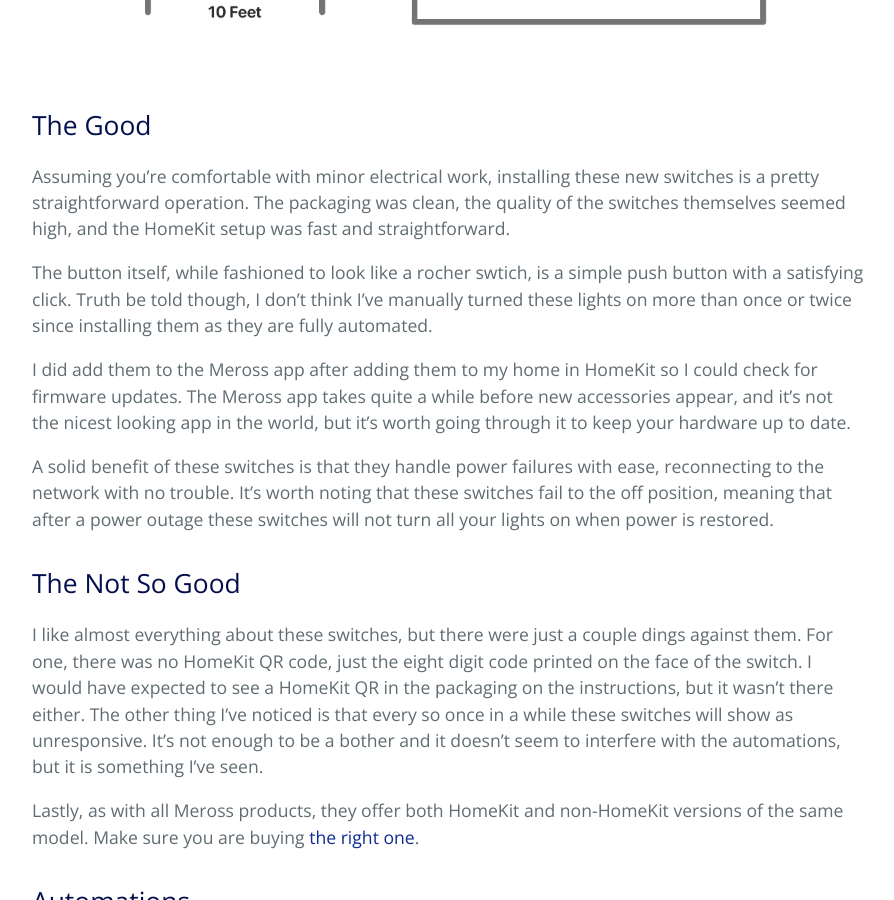
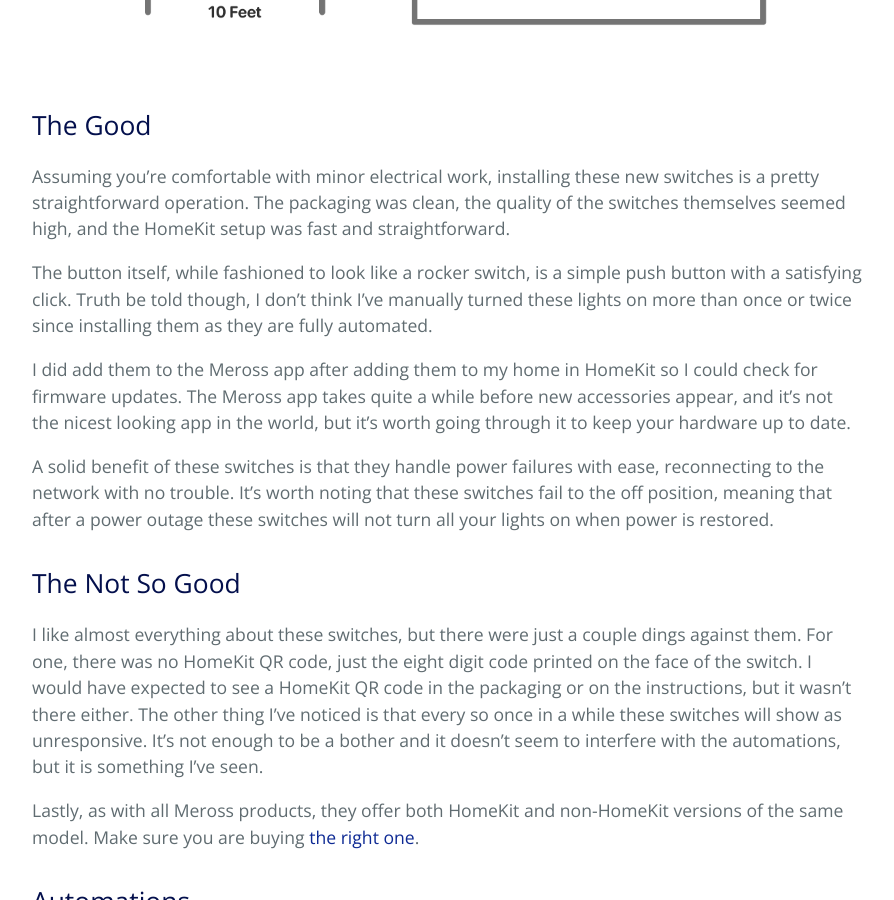
Before and after one commit to MrRooni/homekitbuilds, a Jekyll site: the page built from 2021-07-11-light-the-night-with-meross-switches.md, in a window 1280 px wide and 900 px high, scrolled down 5653 px. Shown: the whole window, without its empty margins (192-1086 px from the left). Built offline with Jekyll 4.4.1, drawn with Linux system fonts in a browser that asks for light colours.

Commit message:
Additional edits

```diff
--- a/2021-07-11-light-the-night-with-meross-switches.md
+++ b/2021-07-11-light-the-night-with-meross-switches.md
@@ -32,7 +32,7 @@
 
 Assuming you're comfortable with minor electrical work, installing these new switches is a pretty straightforward operation. The packaging was clean, the quality of the switches themselves seemed high, and the HomeKit setup was fast and straightforward.
 
-The button itself, while fashioned to look like a rocher swtich, is a simple push button with a satisfying click. Truth be told though, I don't think I've manually turned these lights on more than once or twice since installing them as they are fully automated.
+The button itself, while fashioned to look like a rocker switch, is a simple push button with a satisfying click. Truth be told though, I don't think I've manually turned these lights on more than once or twice since installing them as they are fully automated.
 
 I did add them to the Meross app after adding them to my home in HomeKit so I could check for firmware updates. The Meross app takes quite a while before new accessories appear, and it's not the nicest looking app in the world, but it's worth going through it to keep your hardware up to date.
 
@@ -41,7 +41,7 @@
 
 ## The Not So Good
 
-I like almost everything about these switches, but there were just a couple dings against them. For one, there was no HomeKit QR code, just the eight digit code printed on the face of the switch. I would have expected to see a HomeKit QR in the packaging on the instructions, but it wasn't there either. The other thing I've noticed is that every so once in a while these switches will show as unresponsive. It's not enough to be a bother and it doesn't seem to interfere with the automations, but it is something I've seen.
+I like almost everything about these switches, but there were just a couple dings against them. For one, there was no HomeKit QR code, just the eight digit code printed on the face of the switch. I would have expected to see a HomeKit QR code in the packaging or on the instructions, but it wasn't there either. The other thing I've noticed is that every so once in a while these switches will show as unresponsive. It's not enough to be a bother and it doesn't seem to interfere with the automations, but it is something I've seen.
 
 Lastly, as with all Meross products, they offer both HomeKit and non-HomeKit versions of the same model. Make sure you are buying [the right one](https://www.amazon.com/gp/product/B088NQMN5Z).
 
```
